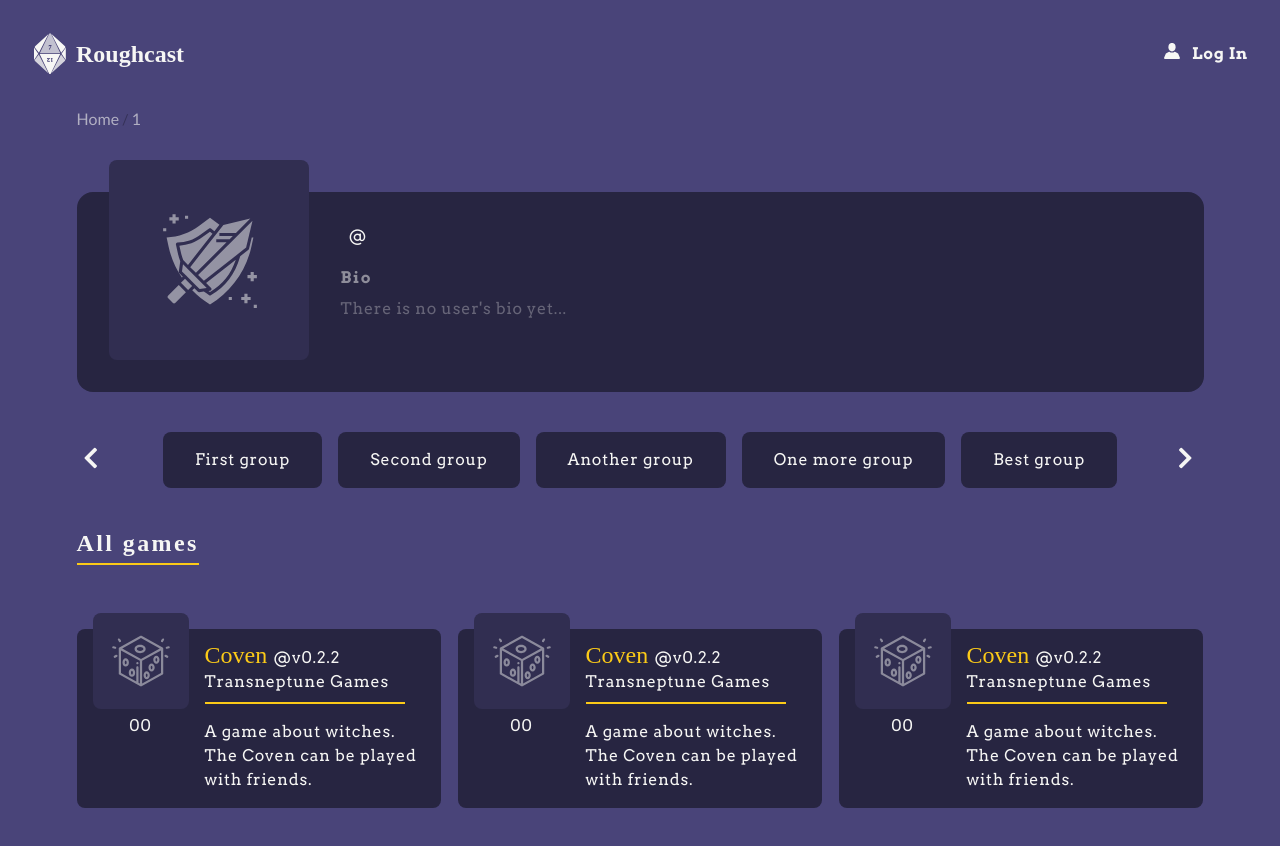
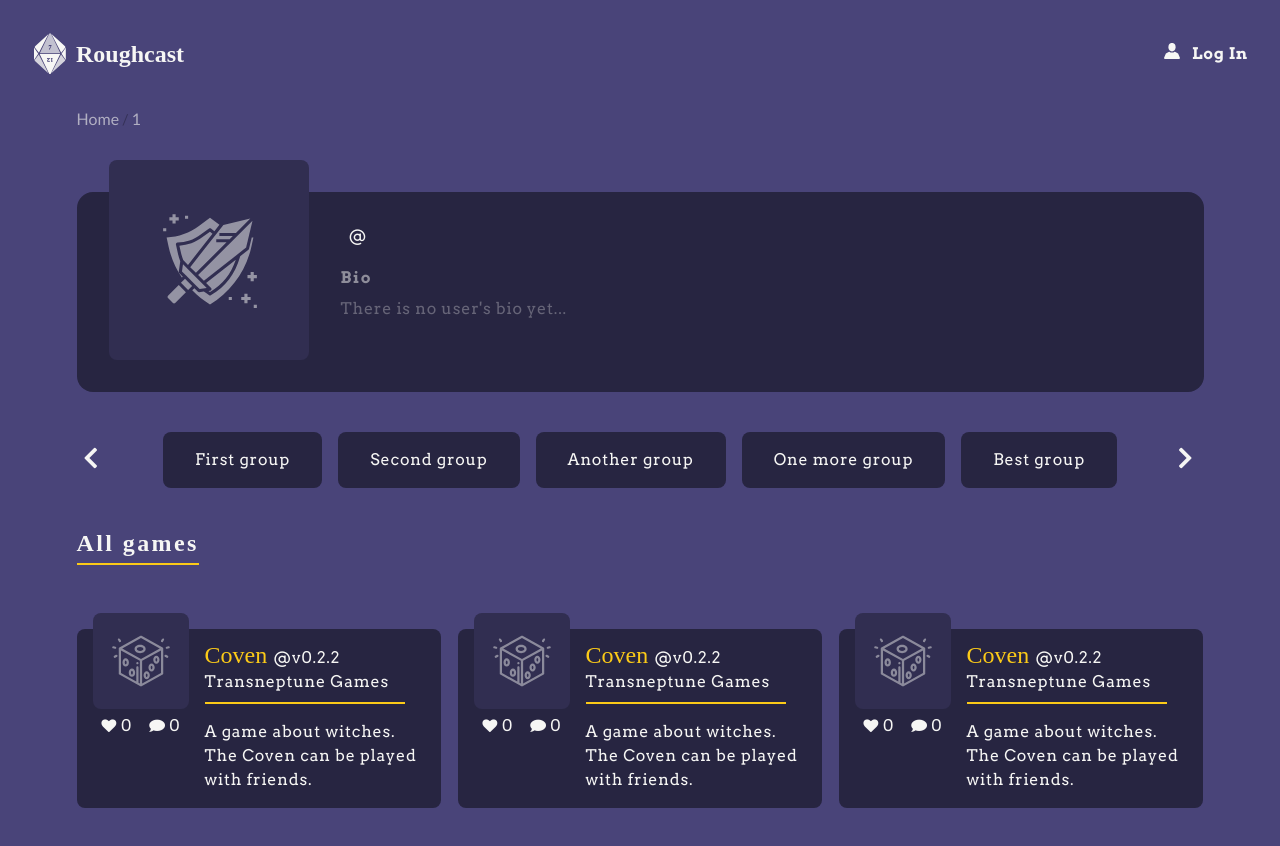
Before and after one commit to wlonk/roughcast, a Vue app: page /u/1 in a window 1280 px wide. Shown: the top 846 px of the page. Built offline with nearby package versions, Linux system fonts and the light colour scheme; no server answers; the HTML template or start-up script is replaced by a standard one; a web font is replaced by a local one; what semantic-ui-vue, vue-async-computed, vue-scrollactive would draw is missing.

Commit message:
Add icons to game cards

```diff
--- a/src/components/GameCard.vue
+++ b/src/components/GameCard.vue
@@ -3,9 +3,15 @@
     <div>
       <img v-if="avatar" :src="avatar" alt="no game avatar">
       <img v-else src="../assets/no-game-image.svg" alt="no game avatar">
-      <div>
-        <p class="likes">{{ likes || 0 }}</p>
-        <p class="comments">{{ comments || 0 }}</p>
+      <div class="states">
+        <div>
+          <i class="heart icon"></i>
+          <p class="likes">{{ likes || 0 }}</p>
+        </div>
+        <div>
+          <i class="comment icon"></i>
+          <p class="comments">{{ comments || 0 }}</p>
+        </div>
       </div>
     </div>
     <div>
--- a/src/styles/elements/game-card.scss
+++ b/src/styles/elements/game-card.scss
@@ -16,6 +16,13 @@
       display: inline-block;
     }
   }
+  .states {
+    display: flex;
+    justify-content: space-between;
+    &>* {
+      margin: 0 0.5rem;
+    }
+  }
   .header {
     font-family: $accent-font;
     font-size: 1.5rem;
```
